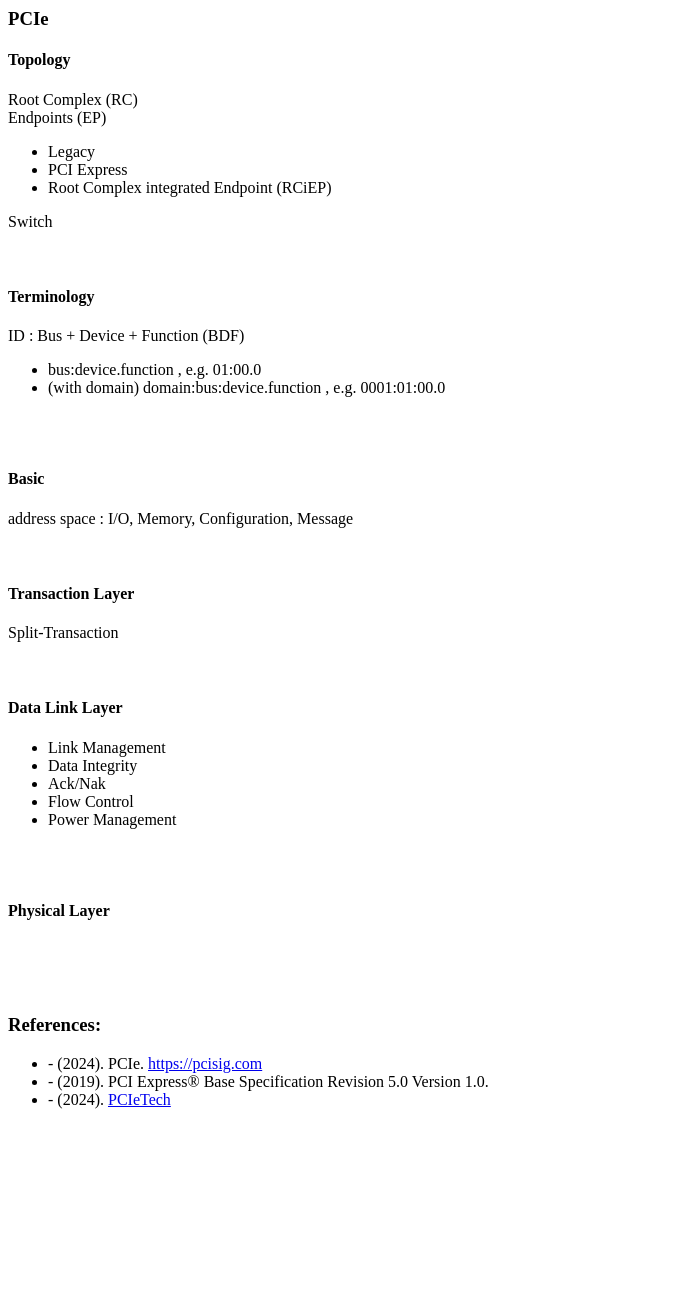
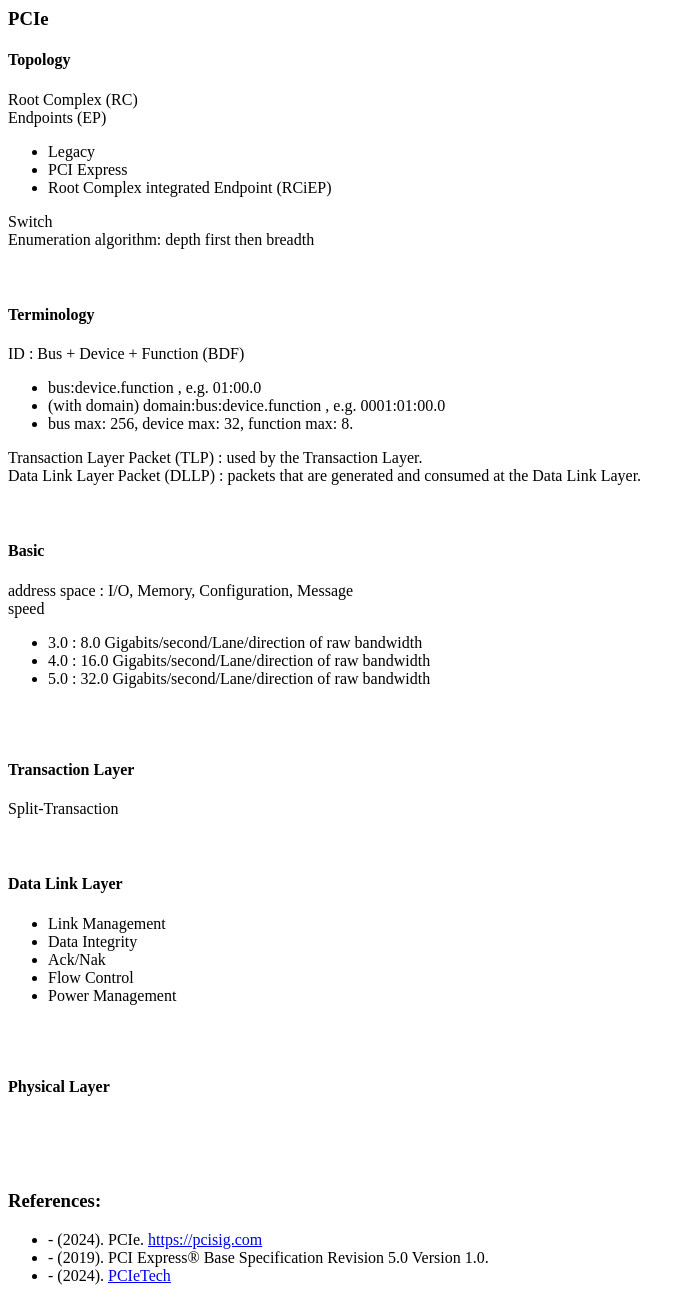
Before and after one commit to czarsir/sir, a Jekyll site: the page built from _posts/technik/2024-02-25-com-pcie.html, in a window 1280 px wide. Shown: the whole page, without its empty margins (0-695 px from the left). Built offline with Jekyll 4.4.1, drawn with Linux system fonts in a browser that asks for light colours; before the commit the page ends 1125 px from its top, so only the background shows below that.

Commit message:
[PCIe] update knowledge

```diff
--- a/_posts/technik/2024-02-25-com-pcie.html
+++ b/_posts/technik/2024-02-25-com-pcie.html
@@ -17,6 +17,7 @@ layout: addins
 	<li>Root Complex integrated Endpoint (RCiEP)</li>
 </ul>
 <div>Switch</div>
+<div>Enumeration algorithm: depth first then breadth</div>
 
 
 <br><br>
@@ -25,12 +26,21 @@ layout: addins
 <ul>
 	<li>bus:device.function , e.g. 01:00.0</li>
 	<li>(with domain) domain:bus:device.function , e.g. 0001:01:00.0</li>
+	<li>bus max: 256, device max: 32, function max: 8.</li>
 </ul>
+<div>Transaction Layer Packet (TLP) : used by the Transaction Layer.</div>
+<div>Data Link Layer Packet (DLLP) : packets that are generated and consumed at the Data Link Layer.</div>
 
 
 <br><br>
 <h4>Basic</h4>
 <div>address space : I/O, Memory, Configuration, Message</div>
+<div>speed</div>
+<ul>
+	<li>3.0 : 8.0 Gigabits/second/Lane/direction of raw bandwidth</li>
+	<li>4.0 : 16.0 Gigabits/second/Lane/direction of raw bandwidth</li>
+	<li>5.0 : 32.0 Gigabits/second/Lane/direction of raw bandwidth</li>
+</ul>
 
 
 <br><br>
```
